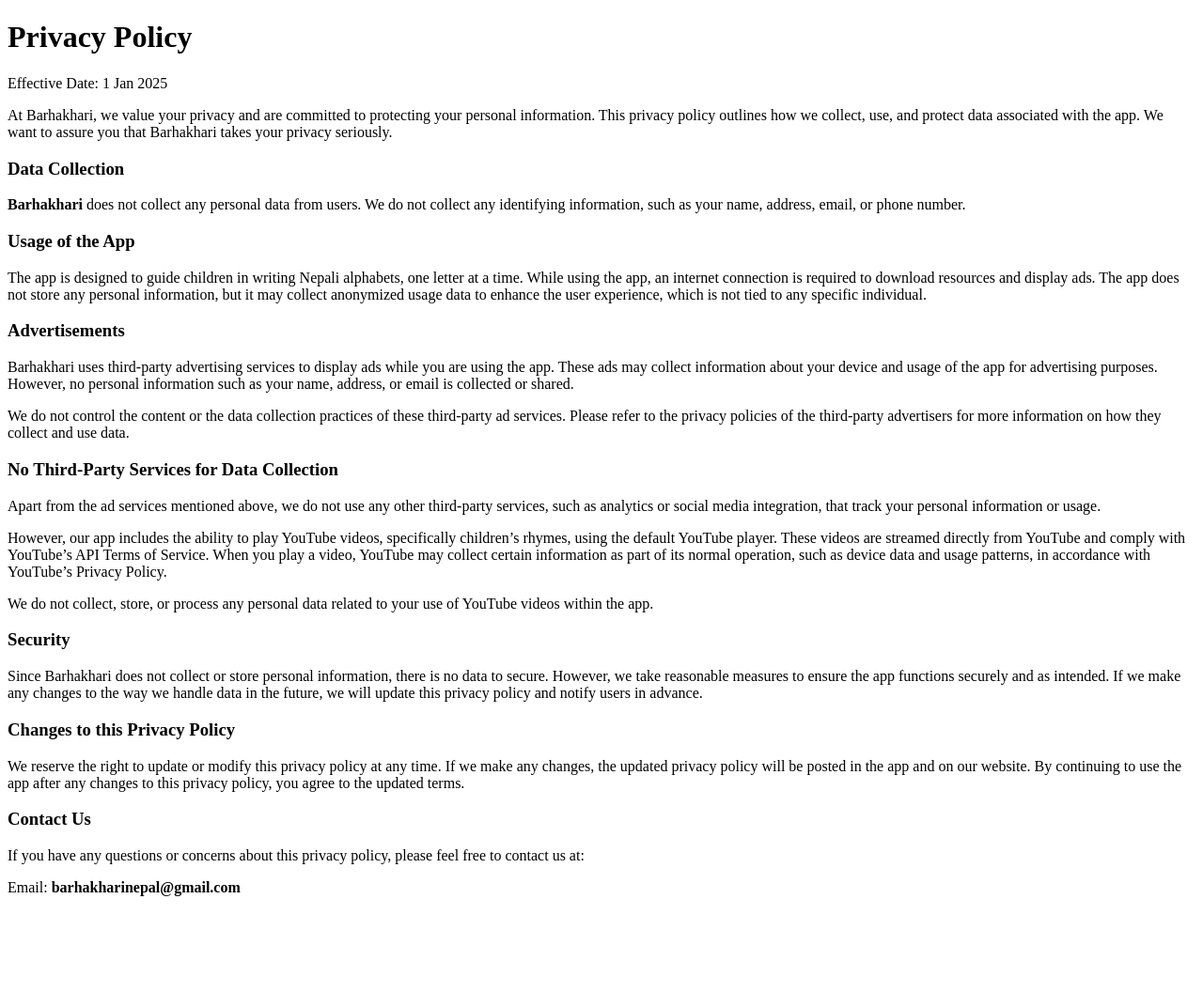
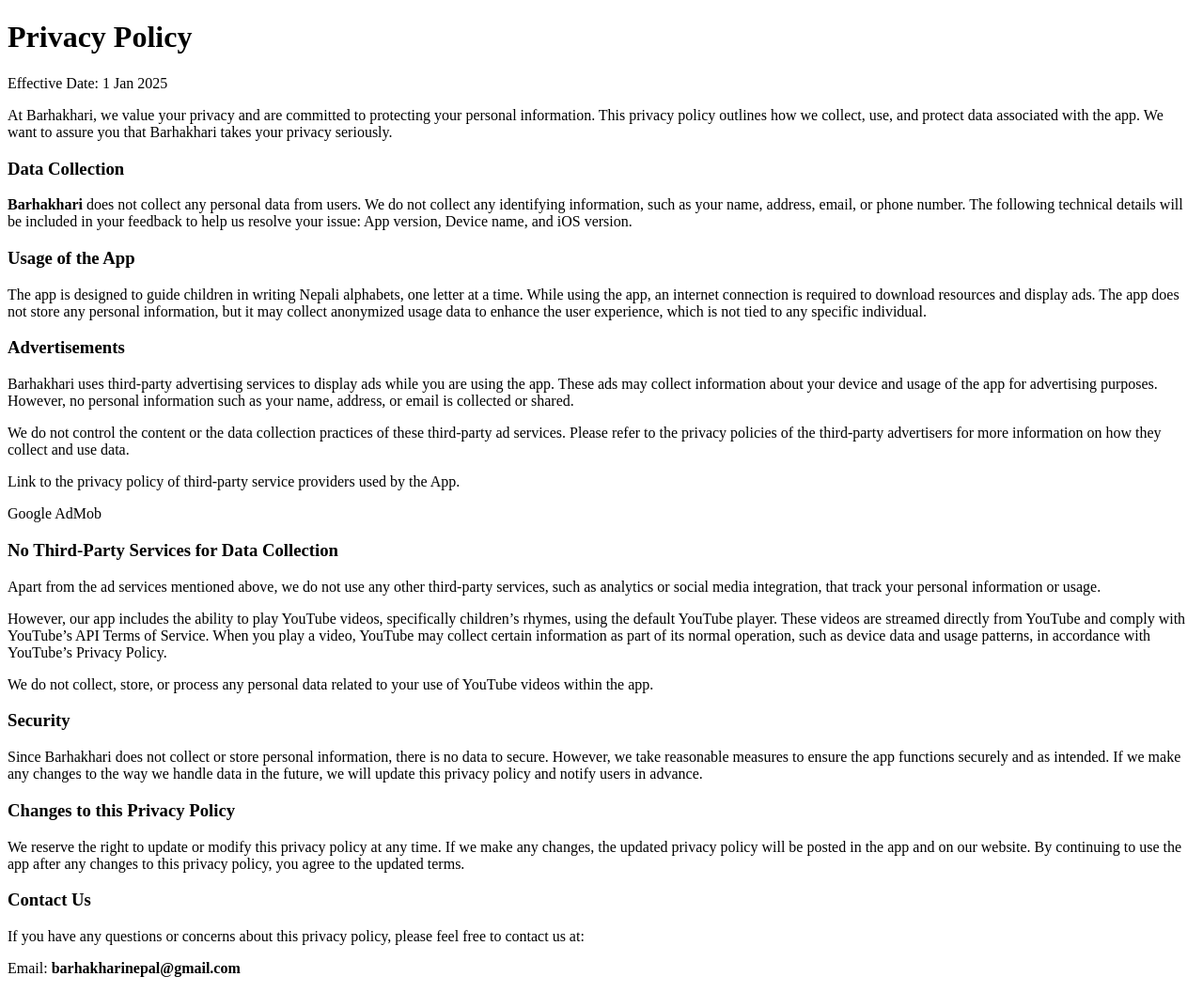
Before and after one commit to Barhakhari/barhakhari.github.io, a Jekyll site: the page built from privacy-policy.md, in a window 1280 px wide. Shown: the whole page at 94% size. Built offline with Jekyll 4.4.1, drawn with Linux system fonts in a browser that asks for light colours; before the commit the page ends 970 px from its top, so only the background shows below that.

Commit message:
Update privacy-policy.md

```diff
--- a/privacy-policy.md
+++ b/privacy-policy.md
@@ -27,7 +27,7 @@
 
 ### Data Collection
 
-**Barhakhari** does not collect any personal data from users. We do not collect any identifying information, such as your name, address, email, or phone number.
+**Barhakhari** does not collect any personal data from users. We do not collect any identifying information, such as your name, address, email, or phone number. The following technical details will be included in your feedback to help us resolve your issue: App version, Device name, and iOS version.
 
 ### Usage of the App
 
@@ -38,6 +38,10 @@
 Barhakhari uses third-party advertising services to display ads while you are using the app. These ads may collect information about your device and usage of the app for advertising purposes. However, no personal information such as your name, address, or email is collected or shared.
 
 We do not control the content or the data collection practices of these third-party ad services. Please refer to the privacy policies of the third-party advertisers for more information on how they collect and use data.
+
+Link to the privacy policy of third-party service providers used by the App.
+
+Google AdMob
 
 ### No Third-Party Services for Data Collection
 
```
